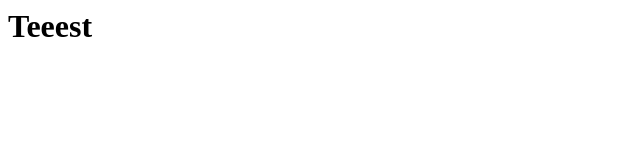
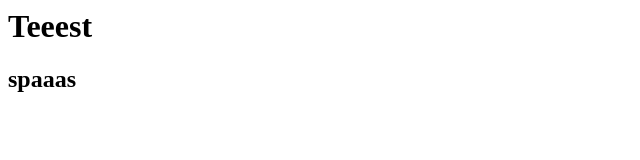
Before and after one commit to GitTestTorben/TestRepo, a plain HTML site: page index.html in a window 1280 px wide. Shown: the full height of the page, 0-640 px from the left. Drawn offline with Linux system fonts and the light colour scheme.

Commit message:
update index.html

```diff
--- a/index.html
+++ b/index.html
@@ -1 +1,2 @@
 <h1>Teeest</h1>
+<h2>spaaas</h2>
```
